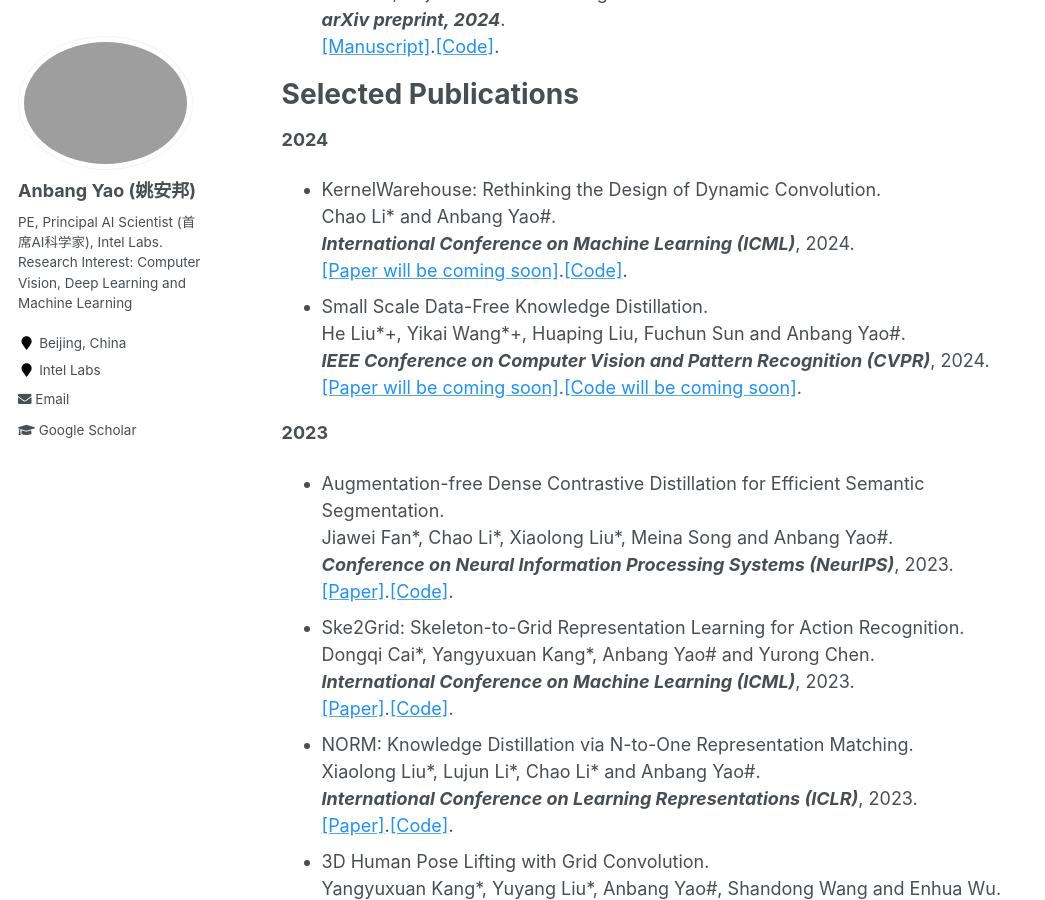
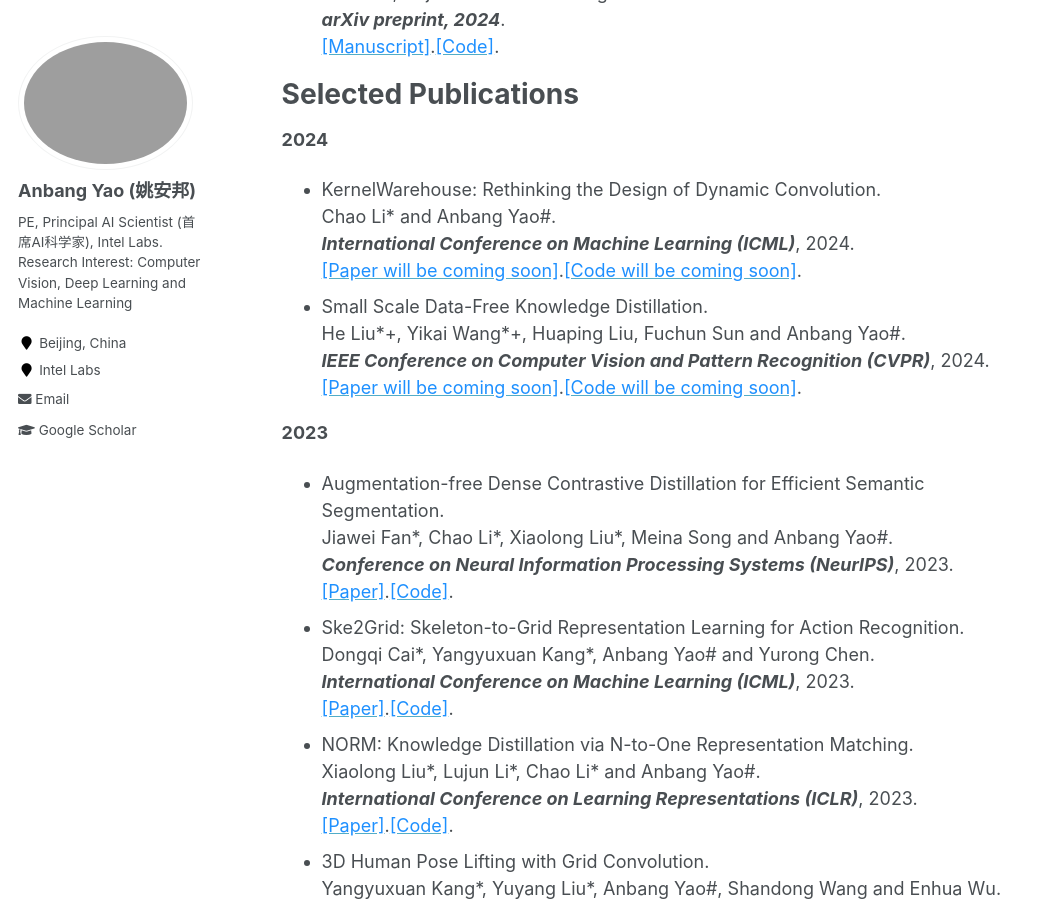
Before and after one commit to YaoAnbang/YaoAnbang.github.io, a Jekyll site: the page built from _pages/about.md, in a window 1280 px wide and 900 px high, scrolled down 2813 px. Shown: the whole window, without its empty margins (0-1045 px from the left). Built offline with Jekyll 4.4.1, drawn with Linux system fonts in a browser that asks for light colours.

Commit message:
Update about.md

```diff
--- a/_pages/about.md
+++ b/_pages/about.md
@@ -63,7 +63,7 @@ Selected Publications
 
 **2024**
 <!-- <blockquote> -->
-+ KernelWarehouse: Rethinking the Design of Dynamic Convolution.<br> Chao Li\* and Anbang Yao\#.<br><em>**International Conference on Machine Learning (ICML)**</em>, 2024.<br>[<font color="DodgerBlue">[Paper will be coming soon]</font>](https://github.com/OSVAI/KernelWarehouse).[<font color="DodgerBlue">[Code]</font>](https://github.com/OSVAI/KernelWarehouse).<br>
++ KernelWarehouse: Rethinking the Design of Dynamic Convolution.<br> Chao Li\* and Anbang Yao\#.<br><em>**International Conference on Machine Learning (ICML)**</em>, 2024.<br>[<font color="DodgerBlue">[Paper will be coming soon]</font>](https://github.com/OSVAI/KernelWarehouse).[<font color="DodgerBlue">[Code will be coming soon]</font>](https://github.com/OSVAI/KernelWarehouse).<br>
 <!-- <blockquote> -->
 + Small Scale Data-Free Knowledge Distillation.<br> He Liu\*\+, Yikai Wang\*\+, Huaping Liu, Fuchun Sun and Anbang Yao\#.<br><em>**IEEE Conference on Computer Vision and Pattern Recognition (CVPR)**</em>, 2024.<br> [<font color="DodgerBlue">[Paper will be coming soon]</font>](https://github.com/OSVAI/SSD-KD).[<font color="DodgerBlue">[Code will be coming soon]</font>](https://github.com/OSVAI/SSD-KD).<br>
 <!--</blockquote> -->
```
